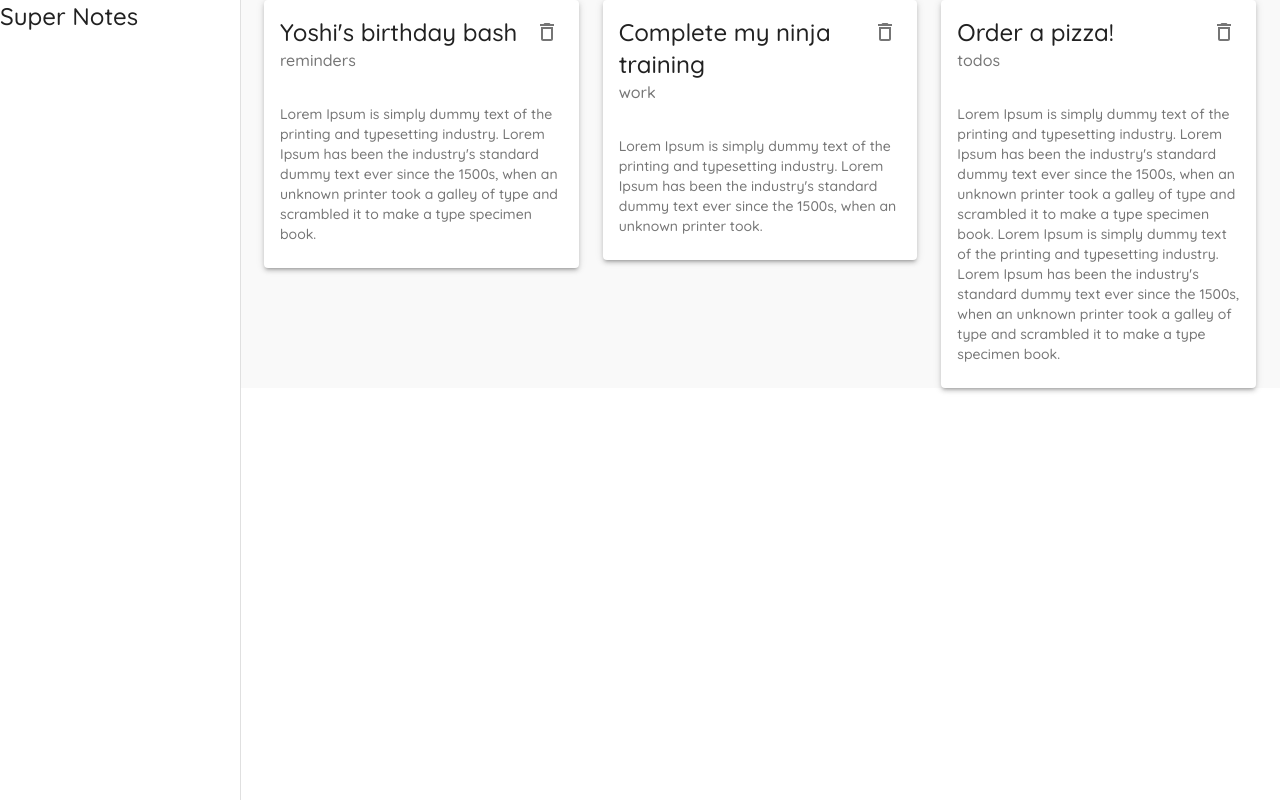
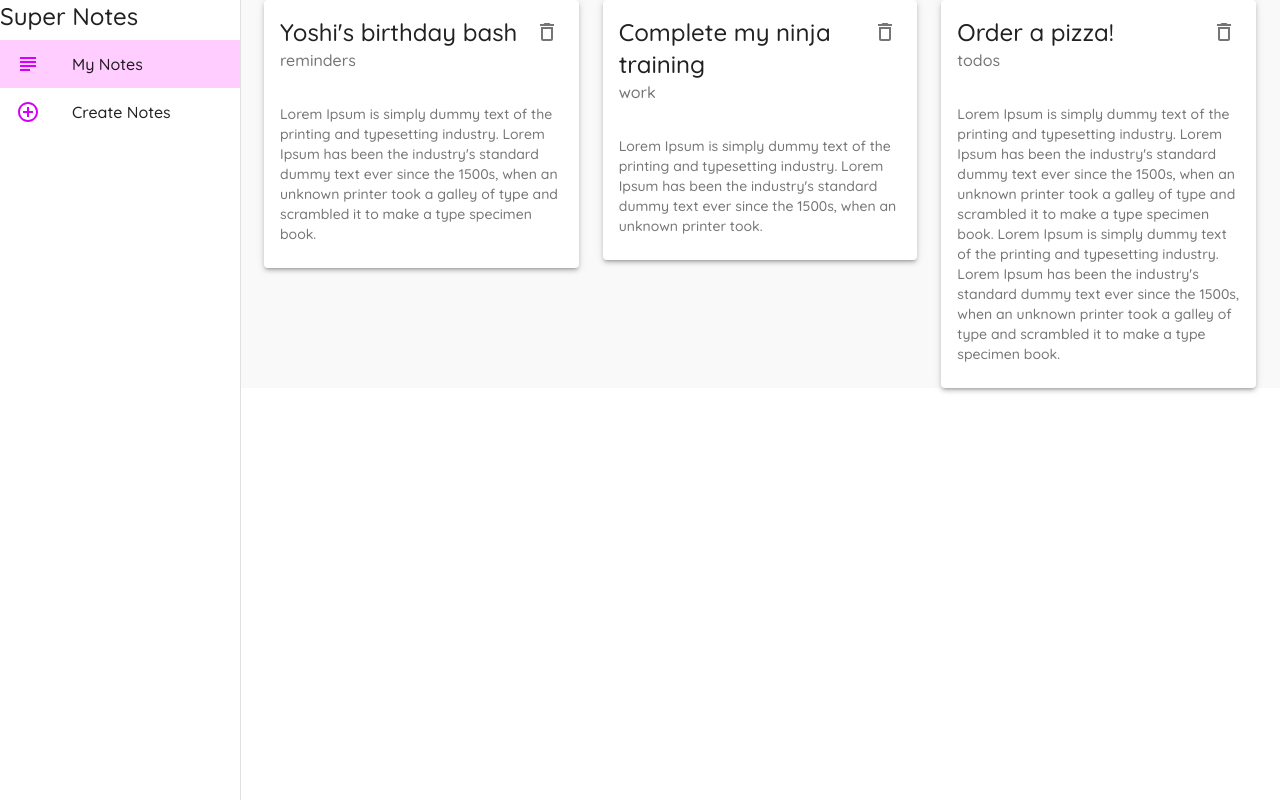
Before and after one commit to krupeshsai/material-tut, a React (Create React App) app: page / in a window 1280 px wide. Built offline with nearby package versions, Linux system fonts and the light colour scheme; data requests are answered from the project's data file.

Commit message:
list-and-listItems

```diff
--- a/src/components/Layout.js
+++ b/src/components/Layout.js
@@ -1,4 +1,8 @@
 import { Drawer, makeStyles, Typography } from "@material-ui/core";
+import { List , ListItem , ListItemIcon , ListItemText} from "@material-ui/core"
+
+import { AddCircleOutlineOutlined, SubjectOutlined } from "@material-ui/icons";
+import { useHistory, useLocation } from "react-router";
 
 const drawerWidth = 240;
 
@@ -15,12 +19,33 @@ const useStyle = makeStyles({
     },
     root:{
         display : "flex"
+    },
+    active:{
+        background:"#f4f4"
     }
 })
 
 const Layout = ({ children }) => {
 
+    const menuItems =[
+        {
+            text: "My Notes",
+            icon: <SubjectOutlined color="secondary" />,
+            path: "/"
+        },
+        {
+            text:"Create Notes",
+            icon: <AddCircleOutlineOutlined color="secondary" />,
+            path: "/create"
+        }
+
+
+    ]
+
     const classes = useStyle()
+    const history = useHistory()
+    const location = useLocation()
+
     return (
         <div className= {classes.root}>
         <Drawer
@@ -33,6 +58,21 @@ const Layout = ({ children }) => {
                     Super Notes
                 </Typography>
             </div>
+
+            {/* list / links */}
+
+            <List>
+                {menuItems.map(menu => (
+                    <ListItem
+                    key = {menu.text}
+                    button
+                    onClick= {()=> history.push(menu.path)}
+                    className={location.pathname === menu.path ? classes.active : null}>
+                        <ListItemIcon> {menu.icon}</ListItemIcon>
+                        <ListItemText primary={menu.text}/>
+                    </ListItem>
+                ))}
+            </List>
         </Drawer>
 
 
```
